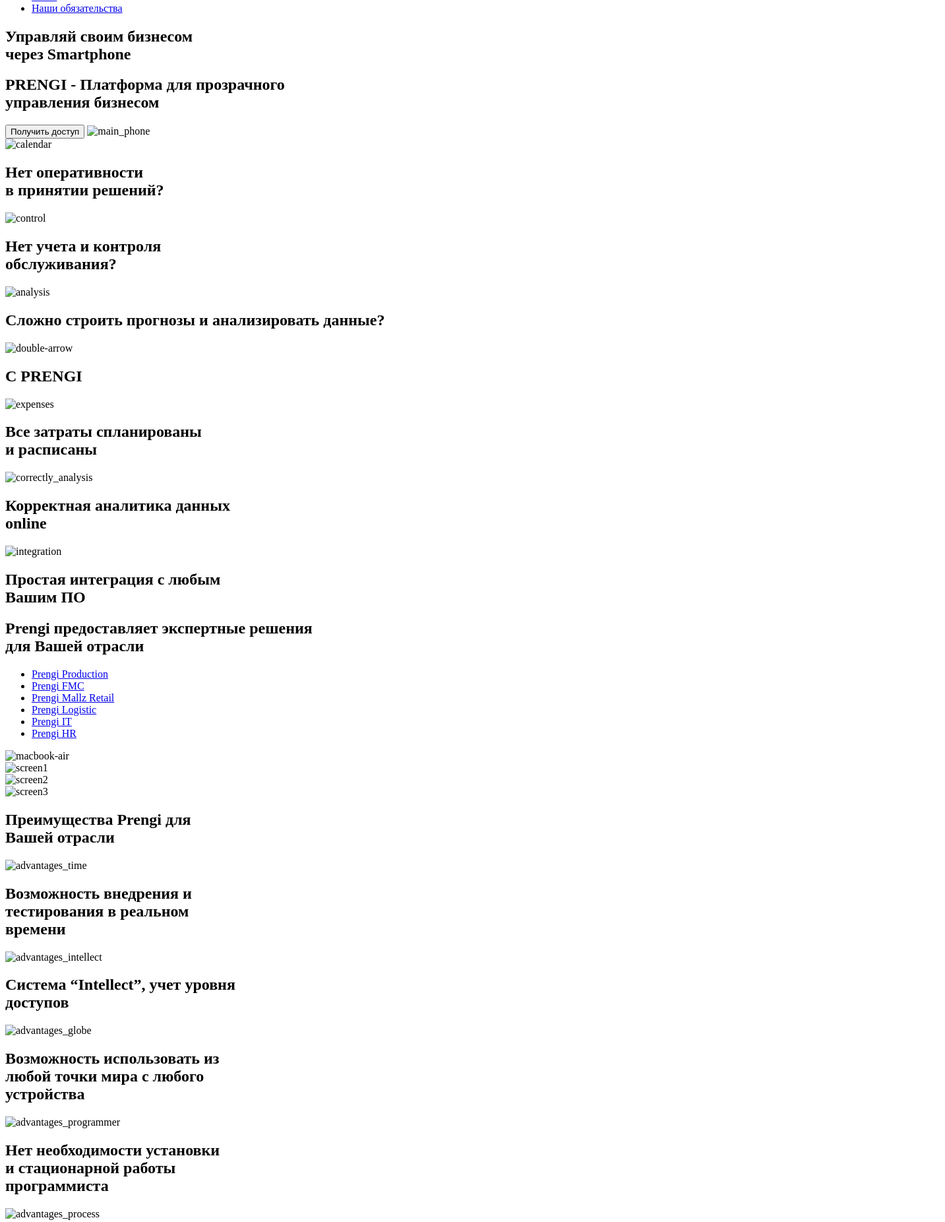
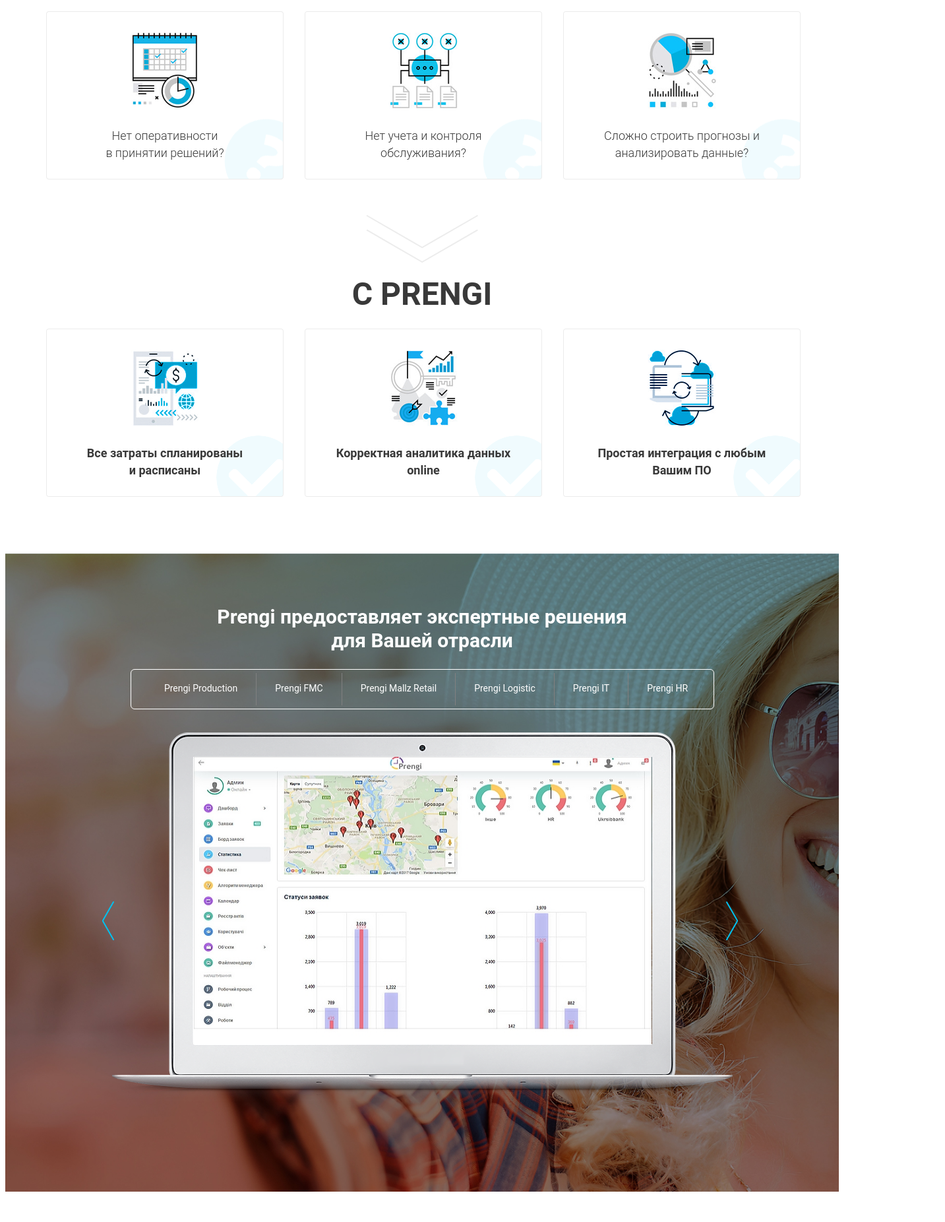
Before and after one commit to zixelDev/business, a plain HTML site: page index.html in a window 1280 px wide. Shown: the part 904-2756 px from the top of the page at 66% size, 1433 px wide, since content can reach past the window. Drawn offline with nearby package versions, Linux system fonts and the light colour scheme; the site is published under a folder, as on GitHub Pages, so addresses that start at the root find nothing.

Commit message:
first commit

```diff
--- a/index.html
+++ b/index.html
@@ -5,7 +5,7 @@
     <meta charset="UTF-8">
     <meta name="viewport" content="width=device-width, initial-scale=1.0">
     <meta http-equiv="X-UA-Compatible" content="ie=edge">
-    <link rel="stylesheet" href="/css/style.min.css">
+    <link rel="stylesheet" href="css/style.min.css">
     <title>Document</title>
 </head>
 
@@ -14,7 +14,7 @@
         <div class="container">
             <div class="countries">
                 <div class="countries_item-country">
-                    <img src="/icons/UA.svg" alt="UA">
+                    <img src="icons/UA.svg" alt="UA">
                     <div class="countries_item-country_text">
                         <h2 class="countries_item-country_text_title">Ukraine</h2>
                         <h2 class="countries_item-country_text_contacts">tel. +38(063) 930 07 002<br>
@@ -22,7 +22,7 @@
                     </div>
                 </div>
                 <div class="countries_item-country">
-                    <img src="/icons/DE.svg" alt="DE">
+                    <img src="icons/DE.svg" alt="DE">
                     <div class="countries_item-country_text">
                         <h2 class="countries_item-country_text_title">Germany</h2>
                         <h2 class="countries_item-country_text_contacts">Trierer Strabe 35, 54329 Konz <br>
@@ -30,7 +30,7 @@
                     </div>
                 </div>
                 <div class="countries_item-country">
-                    <img src="/icons/ES.svg" alt="ES">
+                    <img src="icons/ES.svg" alt="ES">
                     <div class="countries_item-country_text">
                         <h2 class="countries_item-country_text_title">Estonia</h2>
                         <h2 class="countries_item-country_text_contacts">K. Karbery 16/27, 13812 Tallinn <br>
@@ -38,7 +38,7 @@
                     </div>
                 </div>
                 <div class="countries_item-country">
-                    <img src="/icons/EN.svg" alt="EN">
+                    <img src="icons/EN.svg" alt="EN">
                     <div class="countries_item-country_text">
                         <h2 class="countries_item-country_text_title">Great Britain</h2>
                         <h2 class="countries_item-country_text_contacts">E20LP, Golden vc House, London <br>
@@ -46,7 +46,7 @@
                     </div>
                 </div>
                 <div class="countries_item-country">
-                    <img src="/icons/NLD.svg" alt="LUX">
+                    <img src="icons/NLD.svg" alt="LUX">
                     <div class="countries_item-country_text">
                         <h2 class="countries_item-country_text_title">Luxembourg</h2>
                         <h2 class="countries_item-country_text_contacts">2,Rue d`Avalon, L-1159 Luxembourg <br>
@@ -59,7 +59,7 @@
     <section class="promo">
         <div class="container">
             <nav>
-                <a href="#"><img src="/images/main_logo.png" alt="main_logo"></a>
+                <a href="#"><img src="images/main_logo.png" alt="main_logo"></a>
                 <ul>
                     <li> <a href="#">главная</a> </li>
                     <li><a href="#">Модули</a></li>
@@ -72,7 +72,7 @@
             <h2 class="promo_subtitle">PRENGI - Платформа для прозрачного <br>
                 управления бизнесом</h2>
             <button class="button">Получить доступ</button>
-            <img src="/images/main_phone.png" alt="main_phone" class="phone">
+            <img src="images/main_phone.png" alt="main_phone" class="phone">
             <div class="promo_slider">
                 <div class="promo_slider_arrow-left"></div>
                 <div class="promo_slider_round promo_slider_round_active"></div>
@@ -88,33 +88,33 @@
         <div class="container">
             <div class="features_top-line">
                 <div class="features_top-line_item">
-                    <img src="/icons/calendar.png" alt="calendar">
+                    <img src="icons/calendar.png" alt="calendar">
                     <h2>Нет оперативности <br>
                         в принятии решений?</h2>
                 </div>
                 <div class="features_top-line_item">
-                    <img src="/icons/control.png" alt="control">
+                    <img src="icons/control.png" alt="control">
                     <h2>Нет учета и контроля <br> обслуживания?</h2>
                 </div>
                 <div class="features_top-line_item">
-                    <img src="/icons/analysis.png" alt="analysis">
+                    <img src="icons/analysis.png" alt="analysis">
                     <h2>Сложно строить прогнозы и анализировать данные?</h2>
                 </div>
             </div>
-            <img src="/icons/double-arrow.svg" alt="double-arrow" class="features_2-arrow">
+            <img src="icons/double-arrow.svg" alt="double-arrow" class="features_2-arrow">
             <h2 class="features_title">С PRENGI</h2>
             <div class="features_bottom-line">
                 <div class="features_bottom-line_item">
-                    <img src="/icons/expenses.png" alt="expenses">
+                    <img src="icons/expenses.png" alt="expenses">
                     <h2>Все затраты спланированы <br>
                         и расписаны</h2>
                 </div>
                 <div class="features_bottom-line_item">
-                    <img src="/icons/correctly_analysis.png" alt="correctly_analysis">
+                    <img src="icons/correctly_analysis.png" alt="correctly_analysis">
                     <h2>Корректная аналитика данных <br> online</h2>
                 </div>
                 <div class="features_bottom-line_item">
-                    <img src="/icons/integration.png" alt="integration">
+                    <img src="icons/integration.png" alt="integration">
                     <h2>Простая интеграция с любым <br> Вашим ПО</h2>
                 </div>
             </div>
@@ -137,11 +137,11 @@
                 <div class="solutions_breakline"></div>
                 <li><a href="#">Prengi HR</a></li>
             </ul>
-            <img src="/images/macbook-air.png" alt="macbook-air" class="solutions_macbook">
+            <img src="images/macbook-air.png" alt="macbook-air" class="solutions_macbook">
             <div class="solutions_slider">
-                <div class="solutions_slider_item"><img src="/images/screen1.jpg" alt="screen1"></div>
-                <div class="solutions_slider_item"><img src="/images/screen2.png" alt="screen2"></div>
-                <div class="solutions_slider_item"><img src="/images/screen3.png" alt="screen3"></div>
+                <div class="solutions_slider_item"><img src="images/screen1.jpg" alt="screen1"></div>
+                <div class="solutions_slider_item"><img src="images/screen2.png" alt="screen2"></div>
+                <div class="solutions_slider_item"><img src="images/screen3.png" alt="screen3"></div>
             </div>
         </div>
     </section>
@@ -151,33 +151,33 @@
                 Вашей отрасли</h2>
             <div class="advantages_list">
                 <div class="advantages_list_item">
-                    <img src="/images/advantages_time.jpg" alt="advantages_time">
+                    <img src="images/advantages_time.jpg" alt="advantages_time">
                     <div class="advantages_list_item_bb"></div>
                     <h2>Возможность внедрения и <br> тестирования в реальном <br> времени</h2>
                 </div>
                 <div class="advantages_list_item">
-                    <img src="/images/advantages_intellect.jpg" alt="advantages_intellect">
+                    <img src="images/advantages_intellect.jpg" alt="advantages_intellect">
                     <div class="advantages_list_item_bb"></div>
                     <h2>Система “Intellect”, учет уровня <br> доступов</h2>
                 </div>
                 <div class="advantages_list_item">
-                    <img src="/images/advantages_globe.jpg" alt="advantages_globe">
+                    <img src="images/advantages_globe.jpg" alt="advantages_globe">
                     <div class="advantages_list_item_bb"></div>
                     <h2>Возможность использовать из <br> любой точки мира с любого <br> устройства</h2>
                 </div>
                 <div class="advantages_list_item">
-                    <img src="/images/advantages_programmer.jpg" alt="advantages_programmer">
+                    <img src="images/advantages_programmer.jpg" alt="advantages_programmer">
                     <div class="advantages_list_item_bb"></div>
                     <h2>Нет необходимости установки <br> и стационарной работы <br> программиста</h2>
                 </div>
                 <div class="advantages_list_item">
-                    <img src="/images/advantages_process.jpg" alt="advantages_process">
+                    <img src="images/advantages_process.jpg" alt="advantages_process">
                     <div class="advantages_list_item_bb"></div>
                     <h2>“Живые” <br>
                         бизнес-процессы</h2>
                 </div>
                 <div class="advantages_list_item">
-                    <img src="/images/advantages_no_prepayment.jpg" alt="advantages_no_prepayment">
+                    <img src="images/advantages_no_prepayment.jpg" alt="advantages_no_prepayment">
                     <div class="advantages_list_item_bb"></div>
                     <h2>Никаких предоплат, оплата <br>
                         после старта</h2>
@@ -210,7 +210,7 @@
         <div class="contatiner">
             <div class="access_block">
                 <div class="access_block_additional">
-                    <img src="/icons/start_is_simple.png" alt="start_is_simple">
+                    <img src="icons/start_is_simple.png" alt="start_is_simple">
                 </div>
             </div>
             <h2 class="access_title">Приступить очень просто! <br>
@@ -224,7 +224,7 @@
             <div class="content">
                 <div class="content_column">
                     <h2 class="content_column_title">О компании</h2>
-                    <img src="/icons/logo_footer.png" alt="logo_footer">
+                    <img src="icons/logo_footer.png" alt="logo_footer">
                     <p>Lorem Ipsum - это текст-"рыба", часто используемый в печати и вэб-дизайне. Lorem Ipsum является
                         стандартной "рыбой" для текстов на латинице с начала XVI века. В то время некий безымянный
                         печатник создал большую коллекцию размеров и форм шрифтов, используя Lorem Ipsum для распечатки
@@ -276,8 +276,8 @@
     </footer>
     <script type="text/javascript" src="https://code.jquery.com/jquery-1.11.0.min.js"></script>
     <script type="text/javascript" src="https://code.jquery.com/jquery-migrate-1.2.1.min.js"></script>
-    <script src="/js/slick.min.js"></script>
-    <script src="/js/script.js"></script>
+    <script src="js/slick.min.js"></script>
+    <script src="js/script.js"></script>
 </body>
 
 </html>
--- a/sass/blocks/_expand.scss
+++ b/sass/blocks/_expand.scss
@@ -1,6 +1,6 @@
 .expand {
     height:580px;
-    background: url('/images/expand_bg.jpg') center (center/cover) no-repeat;
+    background: url('../images/expand_bg.jpg') center (center/cover) no-repeat;
     padding: 79px  0 0 0;
     position: relative;
 
--- a/sass/blocks/_promo.scss
+++ b/sass/blocks/_promo.scss
@@ -2,7 +2,7 @@
 
     height: 700px;
     padding: 39px 0 0 0;
-    background: url('/images/main_bg.jpg') center (center/cover) no-repeat;
+    background: url('../images/main_bg.jpg') center (center/cover) no-repeat;
 
     nav {
         display: flex;
--- a/sass/blocks/_solutions.scss
+++ b/sass/blocks/_solutions.scss
@@ -2,7 +2,7 @@
     height: 889px;
     position: relative;
     padding: 79px 0 0 0;
-    background: url('/images/second_bg.jpg') center (center/cover) no-repeat;
+    background: url('../images/second_bg.jpg') center (center/cover) no-repeat;
 
     &_title {
         color: #ffffff;
```
Also changed, not shown: css/style.min.css, 1 other file.
